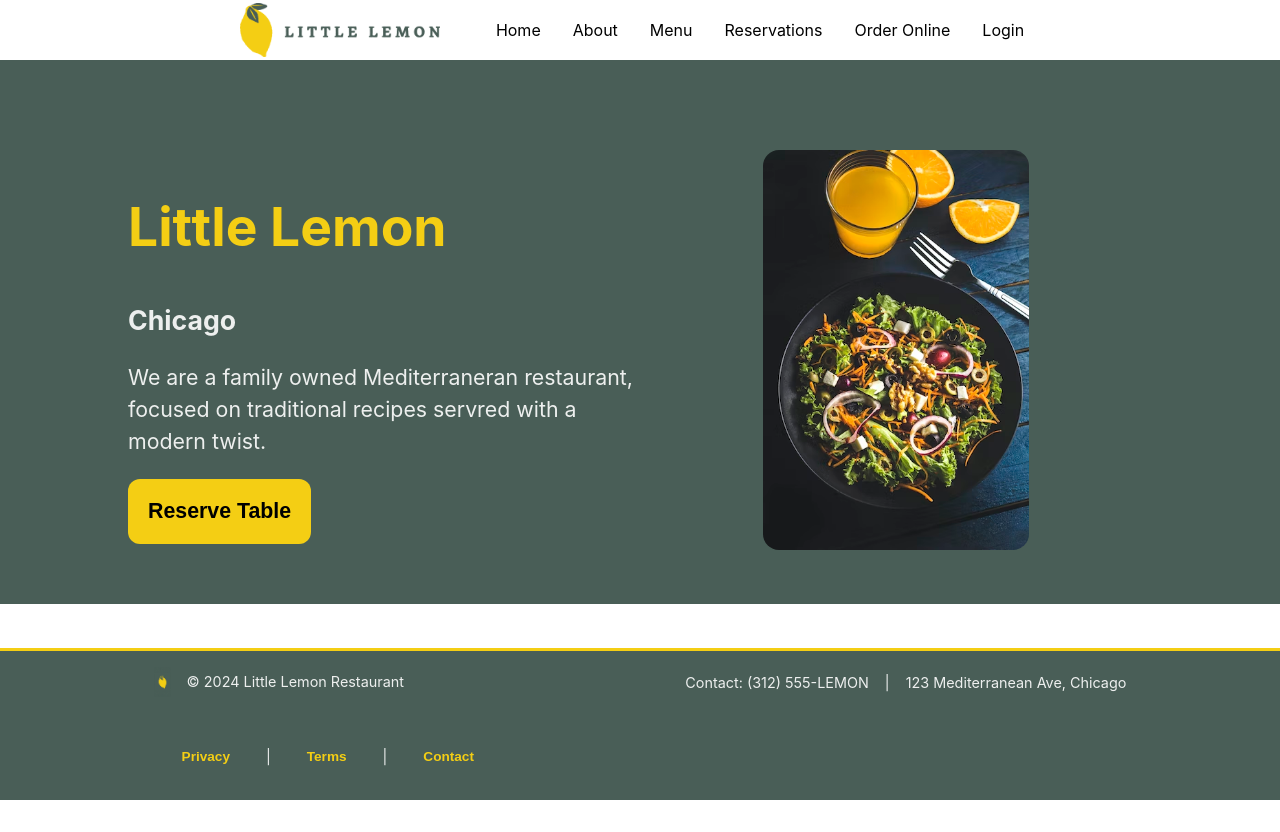
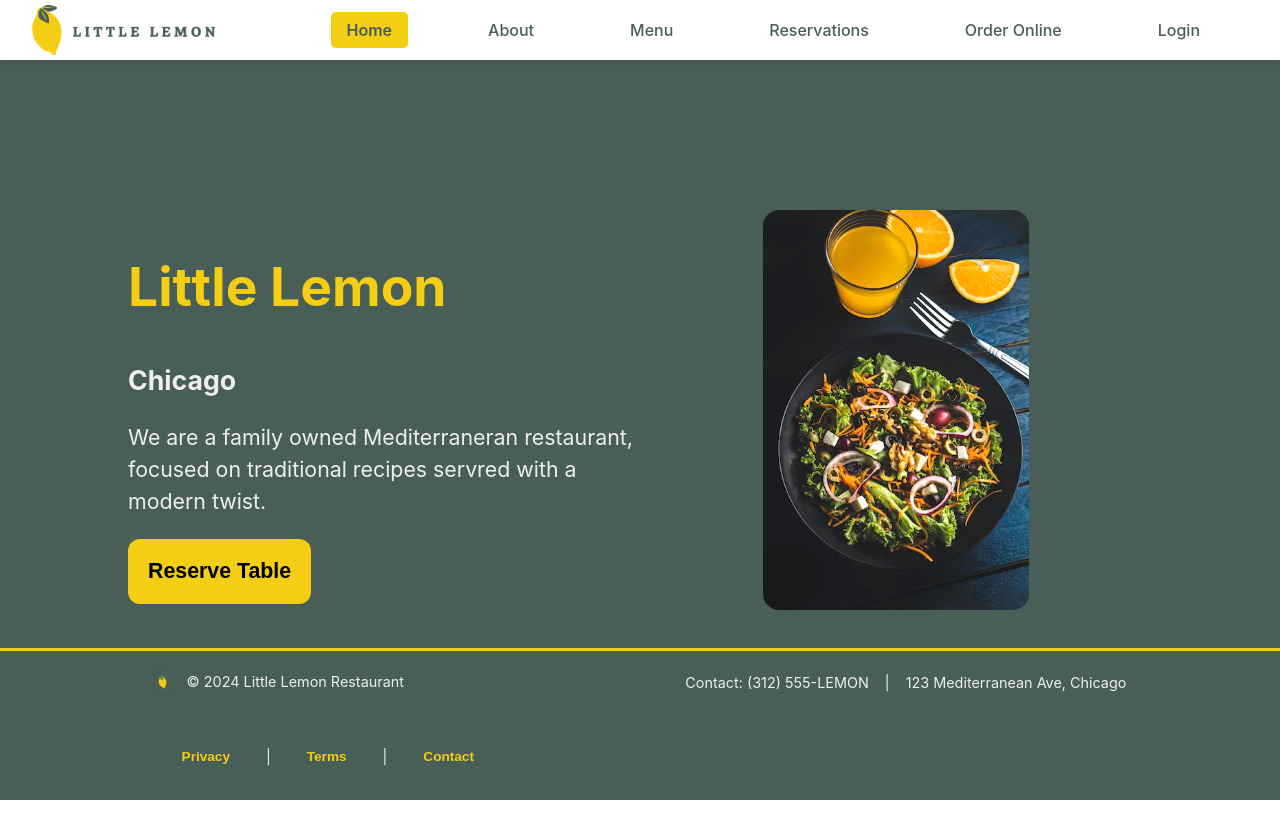
Before and after one commit to klajdm/little-lemon-website, a React (Create React App) app: page / in a window 1280 px wide. Before the commit the page ends 800 px from the top, so only its background shows below. Built offline with nearby package versions, Linux system fonts and the light colour scheme; a web font is replaced by a local one.

Commit message:
update nav and routes

```diff
--- a/src/components/Main.js
+++ b/src/components/Main.js
@@ -1,8 +1,12 @@
-import React, { useReducer, useEffect } from "react";
-import { Navigate, Route, Routes, useNavigate } from "react-router-dom";
+import React, { useReducer } from "react";
+import { Route, Routes, useNavigate } from "react-router-dom";
 import Booking from "./Booking";
 import ConfirmedBooking from "./ConfirmedBooking";
 import Header from "./Header";
+import About from "./About";
+import Menu from "./Menu";
+import OrderOnline from "./OrderOnline";
+import Login from "./Login";
 
 
 const Main = () => {
@@ -54,7 +58,11 @@ const Main = () => {
         <main>
             <Routes>
                 <Route path="/" element={<Header />} />
+                <Route path="/about" element={<About />} />
+                <Route path="/menu" element={<Menu />} />
                 <Route path="/booking" element={<Booking availableTimes={state} dispatch={dispatch} submitForm={submitForm}/>} />
+                <Route path="/order-online" element={<OrderOnline />} />
+                <Route path="/login" element={<Login />} />
                 <Route path="/confirmed" element={<ConfirmedBooking/> } />
             </Routes>
         </main>
--- a/src/components/Nav.js
+++ b/src/components/Nav.js
@@ -1,21 +1,181 @@
 import React from "react";
-import littlelemon_logo from "../images/littlelemon_logo.png"
+import { NavLink } from "react-router-dom";
+import littlelemon_logo from "../images/littlelemon_logo.png";
 
 const Nav = () => {
-    return(
-        <nav>
-            <img src={littlelemon_logo} alt="Little Lemon Logo" ></img>
-            <ul>
-                <li><a>Home</a></li>
-                <li><a>About</a></li>
-                <li><a>Menu</a></li>
-                <li><a>Reservations</a></li>
-                <li><a>Order Online</a></li>
-                <li><a>Login</a></li>
+  const navStyle = {
+    display: "flex",
+    justifyContent: "space-between",
+    alignItems: "center",
+    padding: "1rem 2rem",
+    paddingRight: "3rem",
+    backgroundColor: "#FFFFFF",
+    boxShadow: "0 2px 4px rgba(0,0,0,0.1)",
+    position: "sticky",
+    top: 0,
+    zIndex: 1000,
+    width: "100%",
+    boxSizing: "border-box",
+  };
 
-            </ul>
-        </nav>
-    )
-}
+  const logoStyle = {
+    height: "50px",
+    width: "auto",
+  };
+
+  const ulStyle = {
+    display: "flex",
+    listStyle: "none",
+    margin: 0,
+    padding: 0,
+    gap: "2rem",
+  };
+
+  const linkStyle = {
+    textDecoration: "none",
+    color: "#495E57",
+    fontWeight: "500",
+    fontSize: "1rem",
+    padding: "0.5rem 1rem",
+    borderRadius: "5px",
+    transition: "all 0.3s ease",
+    position: "relative",
+  };
+
+  const activeLinkStyle = {
+    ...linkStyle,
+    backgroundColor: "#F4CE14",
+    color: "#495E57",
+    fontWeight: "600",
+  };
+
+  return (
+    <nav style={navStyle}>
+      <img src={littlelemon_logo} alt="Little Lemon Logo" style={logoStyle} />
+      <ul style={ulStyle}>
+        <li>
+          <NavLink
+            to="/"
+            style={({ isActive }) => (isActive ? activeLinkStyle : linkStyle)}
+            onMouseEnter={(e) => {
+              if (!e.target.classList.contains("active")) {
+                e.target.style.backgroundColor = "#EDEFEE";
+                e.target.style.transform = "translateY(-2px)";
+              }
+            }}
+            onMouseLeave={(e) => {
+              if (!e.target.classList.contains("active")) {
+                e.target.style.backgroundColor = "transparent";
+                e.target.style.transform = "translateY(0)";
+              }
+            }}
+          >
+            Home
+          </NavLink>
+        </li>
+        <li>
+          <NavLink
+            to="/about"
+            style={({ isActive }) => (isActive ? activeLinkStyle : linkStyle)}
+            onMouseEnter={(e) => {
+              if (!e.target.classList.contains("active")) {
+                e.target.style.backgroundColor = "#EDEFEE";
+                e.target.style.transform = "translateY(-2px)";
+              }
+            }}
+            onMouseLeave={(e) => {
+              if (!e.target.classList.contains("active")) {
+                e.target.style.backgroundColor = "transparent";
+                e.target.style.transform = "translateY(0)";
+              }
+            }}
+          >
+            About
+          </NavLink>
+        </li>
+        <li>
+          <NavLink
+            to="/menu"
+            style={({ isActive }) => (isActive ? activeLinkStyle : linkStyle)}
+            onMouseEnter={(e) => {
+              if (!e.target.classList.contains("active")) {
+                e.target.style.backgroundColor = "#EDEFEE";
+                e.target.style.transform = "translateY(-2px)";
+              }
+            }}
+            onMouseLeave={(e) => {
+              if (!e.target.classList.contains("active")) {
+                e.target.style.backgroundColor = "transparent";
+                e.target.style.transform = "translateY(0)";
+              }
+            }}
+          >
+            Menu
+          </NavLink>
+        </li>
+        <li>
+          <NavLink
+            to="/booking"
+            style={({ isActive }) => (isActive ? activeLinkStyle : linkStyle)}
+            onMouseEnter={(e) => {
+              if (!e.target.classList.contains("active")) {
+                e.target.style.backgroundColor = "#EDEFEE";
+                e.target.style.transform = "translateY(-2px)";
+              }
+            }}
+            onMouseLeave={(e) => {
+              if (!e.target.classList.contains("active")) {
+                e.target.style.backgroundColor = "transparent";
+                e.target.style.transform = "translateY(0)";
+              }
+            }}
+          >
+            Reservations
+          </NavLink>
+        </li>
+        <li>
+          <NavLink
+            to="/order-online"
+            style={({ isActive }) => (isActive ? activeLinkStyle : linkStyle)}
+            onMouseEnter={(e) => {
+              if (!e.target.classList.contains("active")) {
+                e.target.style.backgroundColor = "#EDEFEE";
+                e.target.style.transform = "translateY(-2px)";
+              }
+            }}
+            onMouseLeave={(e) => {
+              if (!e.target.classList.contains("active")) {
+                e.target.style.backgroundColor = "transparent";
+                e.target.style.transform = "translateY(0)";
+              }
+            }}
+          >
+            Order Online
+          </NavLink>
+        </li>
+        <li>
+          <NavLink
+            to="/login"
+            style={({ isActive }) => (isActive ? activeLinkStyle : linkStyle)}
+            onMouseEnter={(e) => {
+              if (!e.target.classList.contains("active")) {
+                e.target.style.backgroundColor = "#EDEFEE";
+                e.target.style.transform = "translateY(-2px)";
+              }
+            }}
+            onMouseLeave={(e) => {
+              if (!e.target.classList.contains("active")) {
+                e.target.style.backgroundColor = "transparent";
+                e.target.style.transform = "translateY(0)";
+              }
+            }}
+          >
+            Login
+          </NavLink>
+        </li>
+      </ul>
+    </nav>
+  );
+};
 
 export default Nav;
```
